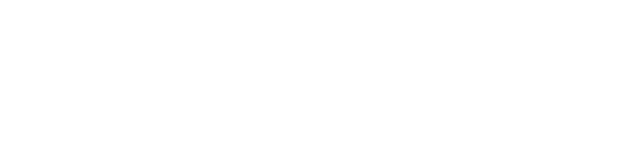
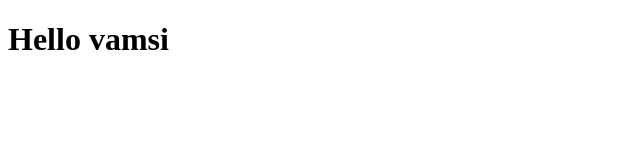
Before and after one commit to vamsikandula03/learninggit, a plain HTML site: page index.html in a window 1280 px wide. Shown: the whole page, without its empty margins (0-640 px from the left). Drawn offline with Linux system fonts and the light colour scheme.

Commit message:
hello vamsi

```diff
--- a/index.html
+++ b/index.html
@@ -6,6 +6,6 @@
     <title>Document</title>
 </head>
 <body>
-
+<h1>Hello vamsi<h1>
 </body>
 </html>
```
